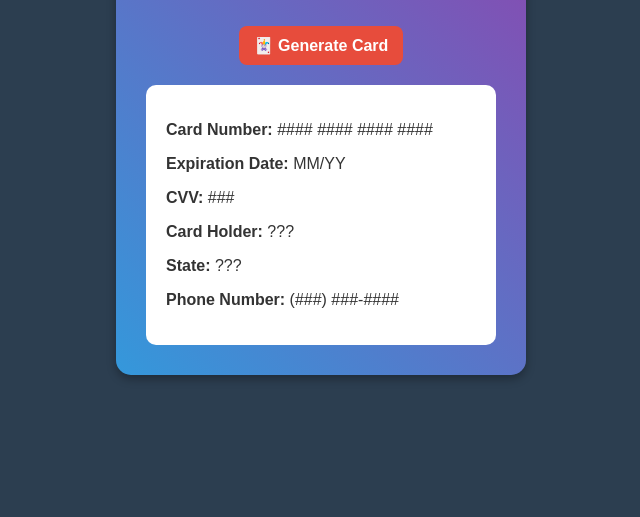
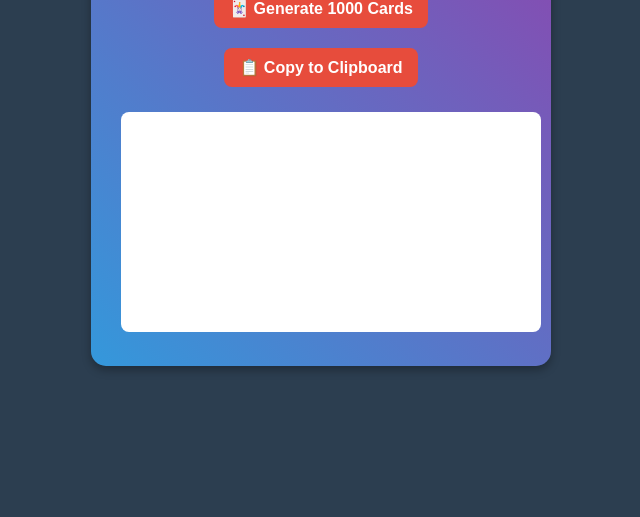
Before and after one commit to NotBonniegamer/Darkshop.exe, a plain HTML site: page cc-generator.html in a window 1280 px wide. Shown: the part 283-800 px from the top of the page, without its empty margins (319-959 px from the left). Drawn offline with Linux system fonts and the light colour scheme.

Commit message:
Update cc-generator.html

```diff
--- a/cc-generator.html
+++ b/cc-generator.html
@@ -10,6 +10,7 @@
             background-color: #2c3e50;
             color: white;
             display: flex;
+            flex-direction: column;
             justify-content: center;
             align-items: center;
             height: 100vh;
@@ -21,15 +22,7 @@
             border-radius: 15px;
             text-align: center;
             box-shadow: 0px 4px 10px rgba(0, 0, 0, 0.3);
-            width: 350px;
-        }
-        .card {
-            background: white;
-            color: #333;
-            padding: 20px;
-            border-radius: 10px;
-            margin-top: 20px;
-            text-align: left;
+            width: 400px;
         }
         .button {
             background-color: #e74c3c;
@@ -40,11 +33,22 @@
             cursor: pointer;
             font-size: 16px;
             font-weight: bold;
-            margin-top: 20px;
+            margin: 10px;
             transition: 0.3s;
         }
         .button:hover {
             background-color: #ff6f61;
+        }
+        textarea {
+            width: 100%;
+            height: 200px;
+            margin-top: 15px;
+            font-family: monospace;
+            font-size: 12px;
+            padding: 10px;
+            border-radius: 8px;
+            border: none;
+            resize: none;
         }
     </style>
 </head>
@@ -52,46 +56,39 @@
 
     <div class="container">
         <h1>🎮 Credit Card Generator</h1>
-        <button class="button" onclick="generateCard()">🃏 Generate Card</button>
-        <div class="card" id="cardInfo">
-            <p><strong>Card Number:</strong> #### #### #### ####</p>
-            <p><strong>Expiration Date:</strong> MM/YY</p>
-            <p><strong>CVV:</strong> ###</p>
-            <p><strong>Card Holder:</strong> ???</p>
-            <p><strong>State:</strong> ???</p>
-            <p><strong>Phone Number:</strong> (###) ###-####</p>
-        </div>
+        <button class="button" onclick="generateCards()">🃏 Generate 1000 Cards</button>
+        <button class="button" onclick="copyToClipboard()">📋 Copy to Clipboard</button>
+        <textarea id="cardOutput" readonly></textarea>
     </div>
 
     <script>
-        function generateCard() {
-            const cardNumber = Array(16).fill(0).map(() => Math.floor(Math.random() * 10)).join("");
-            const expiryMonth = String(Math.floor(Math.random() * 12) + 1).padStart(2, '0');
-            const expiryYear = String(Math.floor(Math.random() * 5) + 25);
-            const cvv = Math.floor(Math.random() * 900 + 100);
+        function generateCards() {
+            let cards = "";
+            const firstNames = ["Michael", "Emma", "Olivia", "William", "John", "Lucas", "Henry", "Charlotte", "Mason", "Ethan"];
+            const lastNames = ["Smith", "Johnson", "Williams", "Brown", "Jones", "Miller", "Davis", "Garcia", "Rodriguez", "Martinez"];
+            const states = ["California", "Texas", "New York", "Florida", "Illinois", "Ohio", "Georgia", "Michigan", "Colorado", "Washington"];
 
-            // Random first and last names
-            const firstNames = ["Michael", "James", "Emma", "Sophia", "Olivia", "William", "John", "Benjamin", "Lucas", "Henry"];
-            const lastNames = ["Smith", "Johnson", "Williams", "Brown", "Jones", "Miller", "Davis", "Garcia", "Rodriguez", "Martinez"];
-            const randomFirstName = firstNames[Math.floor(Math.random() * firstNames.length)];
-            const randomLastName = lastNames[Math.floor(Math.random() * lastNames.length)];
-            const cardHolder = `${randomFirstName} ${randomLastName}`;
+            for (let i = 0; i < 1000; i++) {
+                const cardNumber = Array(16).fill(0).map(() => Math.floor(Math.random() * 10)).join("");
+                const expiryMonth = String(Math.floor(Math.random() * 12) + 1).padStart(2, '0');
+                const expiryYear = String(Math.floor(Math.random() * 5) + 25);
+                const cvv = Math.floor(Math.random() * 900 + 100);
+                const randomFirstName = firstNames[Math.floor(Math.random() * firstNames.length)];
+                const randomLastName = lastNames[Math.floor(Math.random() * lastNames.length)];
+                const randomState = states[Math.floor(Math.random() * states.length)];
+                const phoneNumber = `(${Math.floor(Math.random() * 900 + 100)}) ${Math.floor(Math.random() * 900 + 100)}-${Math.floor(Math.random() * 9000 + 1000)}`;
 
-            // Random U.S. state
-            const states = ["California", "Texas", "New York", "Florida", "Illinois", "Ohio", "Georgia", "Michigan", "Colorado", "Washington"];
-            const randomState = states[Math.floor(Math.random() * states.length)];
+                cards += `Card Number: ${cardNumber}\nExpiration: ${expiryMonth}/${expiryYear}\nCVV: ${cvv}\nHolder: ${randomFirstName} ${randomLastName}\nState: ${randomState}\nPhone: ${phoneNumber}\n\n`;
+            }
 
-            // Random phone number in format (XXX) XXX-XXXX
-            const phoneNumber = `(${Math.floor(Math.random() * 900 + 100)}) ${Math.floor(Math.random() * 900 + 100)}-${Math.floor(Math.random() * 9000 + 1000)}`;
+            document.getElementById("cardOutput").value = cards;
+        }
 
-            document.getElementById("cardInfo").innerHTML = `
-                <p><strong>Card Number:</strong> ${cardNumber}</p>
-                <p><strong>Expiration Date:</strong> ${expiryMonth}/${expiryYear}</p>
-                <p><strong>CVV:</strong> ${cvv}</p>
-                <p><strong>Card Holder:</strong> ${cardHolder}</p>
-                <p><strong>State:</strong> ${randomState}</p>
-                <p><strong>Phone Number:</strong> ${phoneNumber}</p>
-            `;
+        function copyToClipboard() {
+            const textArea = document.getElementById("cardOutput");
+            textArea.select();
+            document.execCommand("copy");
+            alert("Copied 1000 credit card details to clipboard!");
         }
     </script>
 
```
